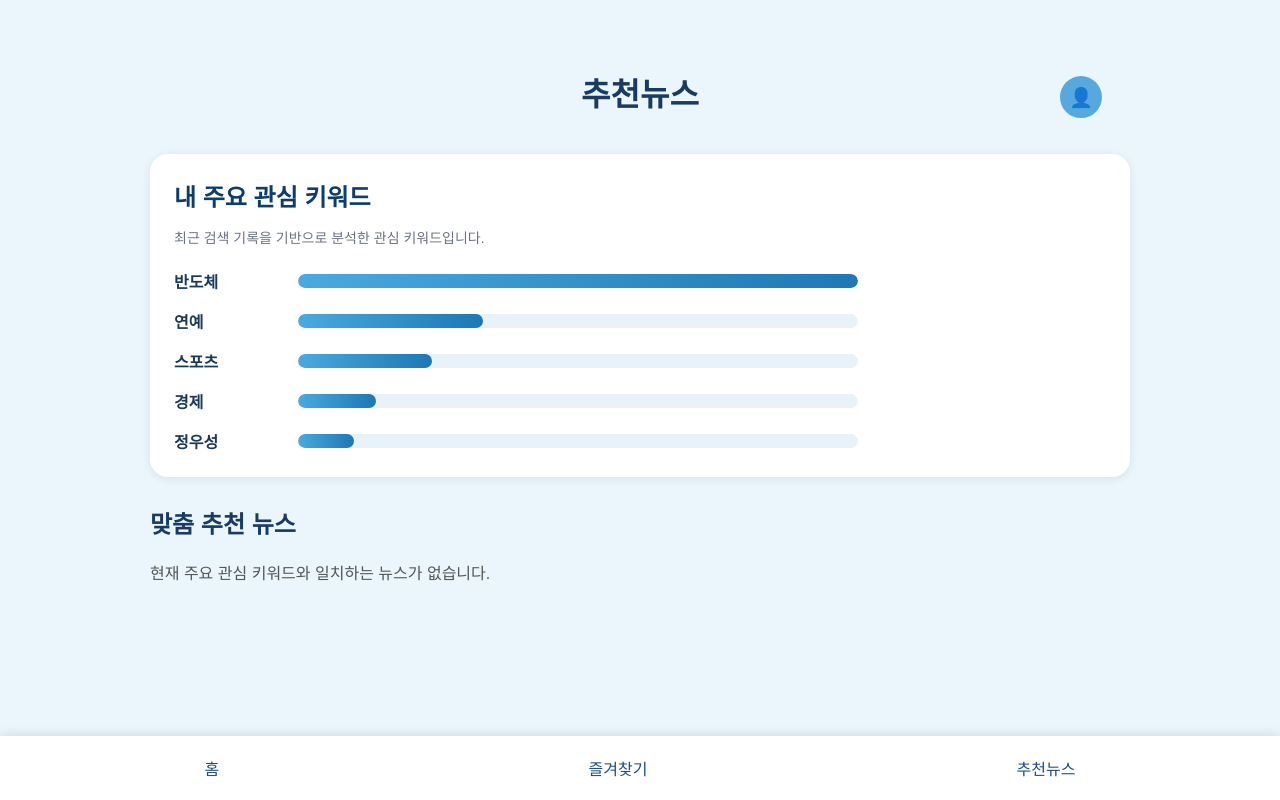
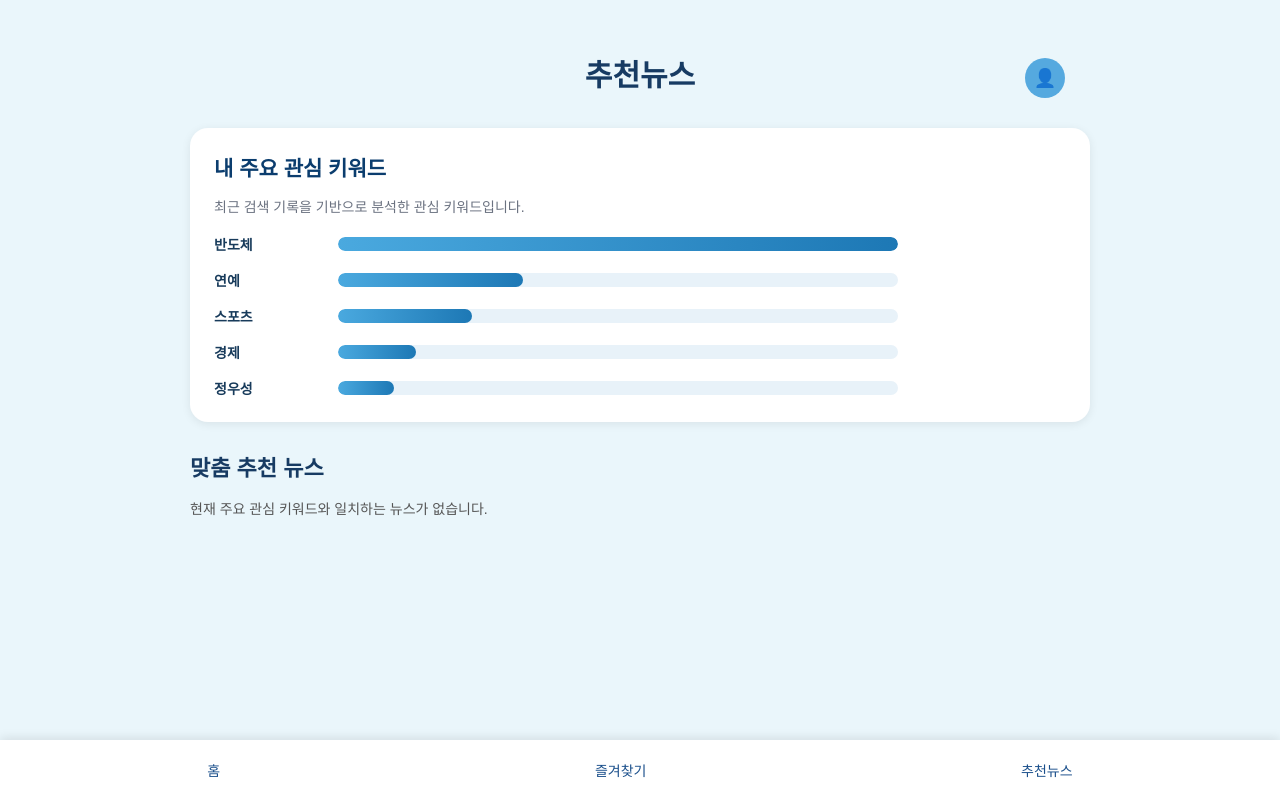
Before and after one commit to arongi27/newsletter-summary-rebuild, a Flask app: page /interests in a window 1280 px wide. Run offline with Flask 3, Linux system fonts and the light colour scheme; a user stored in the database is signed in; data comes from the database, SQL or seed files in the repository.

Commit message:
Adjust deployed UI size

```diff
--- a/static/style.css
+++ b/static/style.css
@@ -5,16 +5,17 @@
 body {
     min-height: 100vh;
     margin: 0;
-    padding: 30px 24px 100px;
+    padding: 24px 20px 90px;
     background-color: #eaf6fb;
     color: #173b63;
     font-family: Arial, sans-serif;
+    font-size: 14px;
 }
 
 /* 제목과 설명 */
 
 h1 {
-    margin: 40px 0 10px;
+    margin: 30px 0 8px;
     text-align: center;
     color: #173b63;
 }
@@ -33,36 +34,52 @@ p {
 
 .title-row {
     position: relative;
-    width: min(92%, 980px);
-    height: 50px;
-    margin: 40px auto 10px;
+    width: min(92%, 900px);
+    height: 48px;
+    margin: 28px auto 8px;
 }
 
 .title-row h1 {
     margin: 0;
-    line-height: 50px;
+    line-height: 48px;
     text-align: center;
+}
+
+.title-row h1 {
+    font-size: 30px;
+}
+
+main > h2 {
+    font-size: 22px;
+}
+
+article h3 {
+    font-size: 16px;
+}
+
+article p {
+    font-size: 14px;
 }
 
 .title-row .profile-icon {
     position: absolute;
     top: 50%;
-    left: calc(50% + 420px);
+    left: calc(50% + 385px);
     transform: translateY(-45%);
 
     display: flex;
     justify-content: center;
     align-items: center;
 
-    width: 42px;
-    height: 42px;
+    width: 40px;
+    height: 40px;
 
     border-radius: 50%;
     background-color: #55a9df;
     color: #ffffff;
 
     text-decoration: none;
-    font-size: 19px;
+    font-size: 18px;
     font-weight: normal;
     cursor: pointer;
 }
@@ -255,20 +272,20 @@ nav a:hover {
 /* 뉴스 영역 */
 
 main {
-    width: min(92%, 980px);
-    margin: 34px auto 100px;
+    width: min(92%, 900px);
+    margin: 28px auto 90px;
     padding: 0;
 }
 
 main h2 {
-    margin-bottom: 20px;
+    margin-bottom: 16px;
     color: #173b63;
 }
 
 article {
     width: 100%;
-    margin-bottom: 20px;
-    padding: 24px 28px;
+    margin-bottom: 16px;
+    padding: 20px 24px;
     background-color: #ffffff;
     border: 1px solid #dce8f2;
     border-radius: 16px;
@@ -691,7 +714,7 @@ footer a:hover {
 }
 
 .interest-description {
-    margin-bottom: 20px;
+    margin-bottom: 16px;
     color: #6b7280;
     font-size: 14px;
     line-height: 1.6;
```
Also changed, not shown: other parts of static/style.css (+28 -22 lines).
